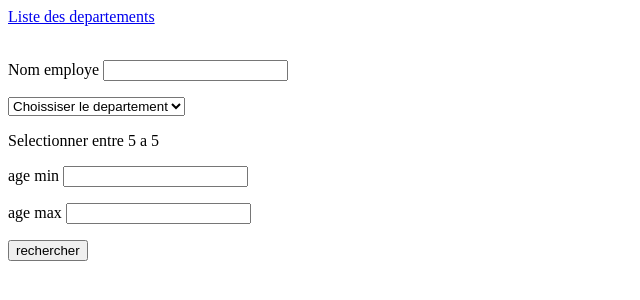
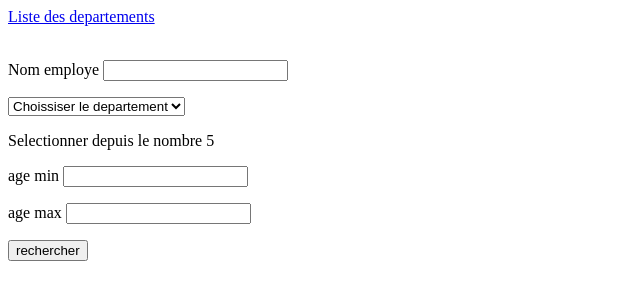
Before and after one commit to mioraangela/WEB23062025, a PHP site: page /Pages/index.php in a window 1280 px wide. Shown: the top 300 px of the page, without its empty margins (0-640 px from the left). Run offline with PHP 8.4, Linux system fonts and the light colour scheme; tables that the repository leaves empty hold one stand-in row (values such as "Sample post").

Commit message:
modif index

```diff
--- a/Pages/index.php
+++ b/Pages/index.php
@@ -24,7 +24,7 @@
         </select>
 
         <?php foreach ($ages as $age) { ?>
-            <p> Selectionner entre <?= $age['age_min']?> a <?= $age['age_max']?> </p>
+            <p> Selectionner depuis le nombre <?= $age['age_min']?></p>
         <?php } ?>
 
             <p> age min <input type="number" id="ageMin" name="ageMin"></p>
```
